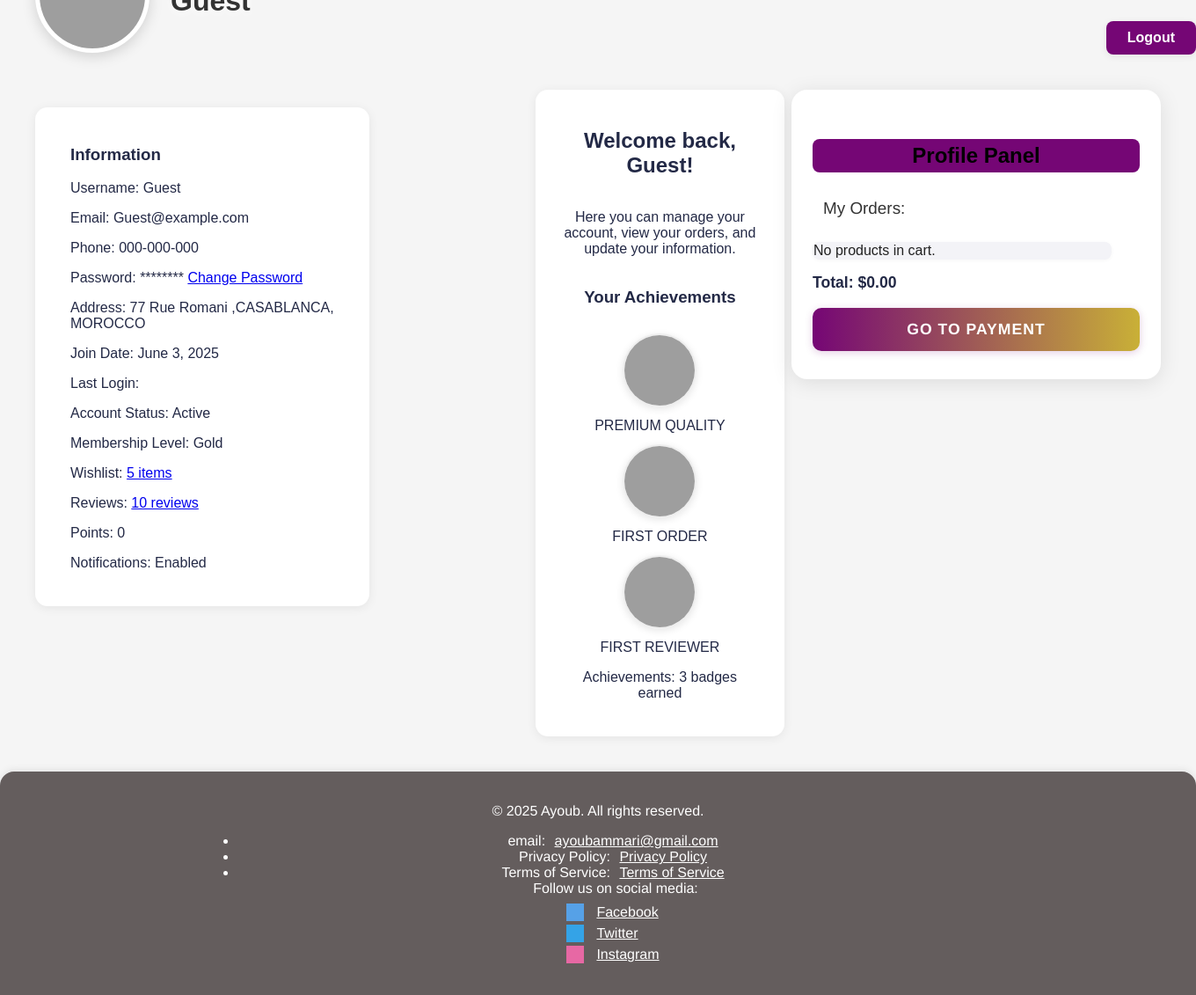
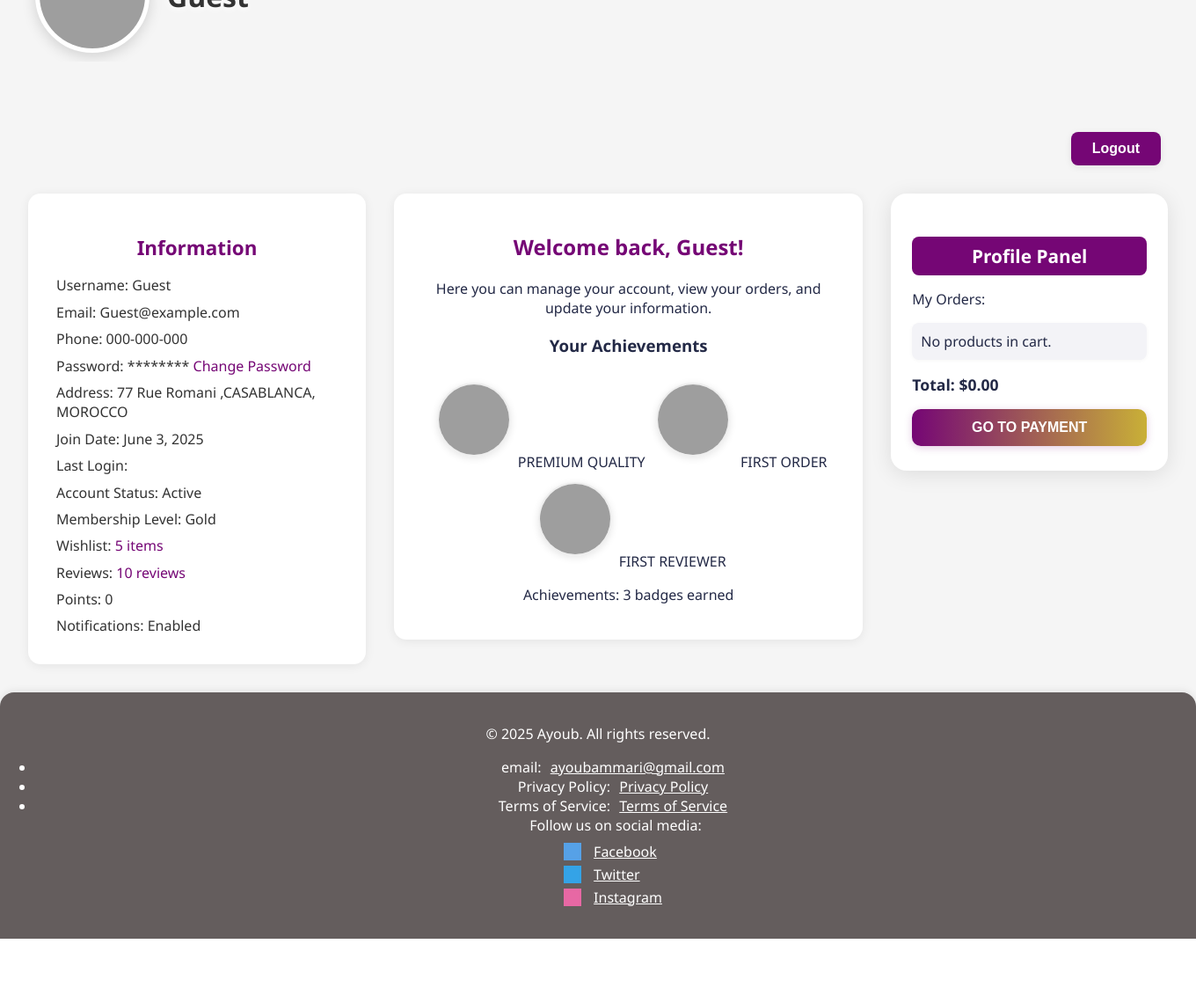
Before and after one commit to AMRayoub97/AMRshop-Front-End, a PHP site: template views/profile.html in a window 1360 px wide. Shown: the part 180-1311 px from the top of the page at 88% size. After the commit the page ends 1247 px from the top, so only its background shows below. Run offline with PHP 8.4, Linux system fonts and the light colour scheme; the template is opened without the code that fills it, so the values that code supplies are empty; grey boxes are pictures that could not be loaded.

Commit message:
fix profile.css devices

```diff
--- a/css/profile.css
+++ b/css/profile.css
@@ -1,39 +1,22 @@
+/* ======= BASE ======= */
 html, body {
     height: 100%;
     margin: 0;
     padding: 0;
+    font-family: 'Segoe UI', Arial, sans-serif;
+    background: #f5f5f5;
+    color: #232946;
+    box-sizing: border-box;
 }
-body {
-    min-height: 100vh;
-    display: flex;
-    flex-direction: column;
-    background: #f4f6fb;
-    color: #232946;
-    font-family: 'Segoe UI', Arial, sans-serif;
-}
-.main-content {
-    flex: 1;
-    display: flex;
-    flex-direction: row;
-    justify-content: flex-start; /* <-- changed from flex-end */
-    align-items: flex-start;
-    width: 100%;
-}
-#footer-placeholder, footer {
-    margin-top: auto;
-}
-body {
-            margin: 0;
-            padding: 0;
-            background: #f5f5f5;
-            font-family: Arial, sans-serif;
-        }
+
+/* ======= HEADER / BANNER ======= */
 .BAR {
     position: relative;
     width: 100%;
     height: 250px;
-            overflow: visible;
+    overflow: hidden;
 }
+
 .BAR .background img {
     width: 100%;
     height: 180px;
@@ -42,14 +25,16 @@ body {
     border-bottom-left-radius: 30px;
     border-bottom-right-radius: 30px;
 }
+
 .profile {
     position: absolute;
     left: 40px;
     top: 110px;
     display: flex;
     align-items: center;
-            z-index: 2;
+    gap: 20px;
 }
+
 .profile img {
     width: 120px;
     height: 120px;
@@ -59,217 +44,18 @@ body {
     object-fit: cover;
     background: #fff;
 }
+
 .profile h2 {
-            margin-left: 24px;
-            margin-top: 40px;
     font-size: 2em;
     color: #333;
     text-shadow: 0 2px 8px #fff;
 }
-         footer {
-            background-color: #645d5d;
-            padding: 20px 0;
-            text-align: center;
-            width: 100%;
-            color: #fff;
-            font-family: 'Franklin Gothic Medium', 'Arial Narrow', Arial, sans-serif;
-            font-size: 1em;
-            margin-top: auto; /* Pushes footer to bottom if content is short */
-            border-top-left-radius: 16px;
-            border-top-right-radius: 16px;
-            box-shadow: 0 -2px 8px rgba(0,0,0,0.08);
-        }
-        footer .footer-content {
-            max-width: 900px;
-            margin: 0 auto;
-            color: #fff;
-        }
-        footer a {
-            color: #fff;
-            text-decoration: underline;
-            margin: 0 6px;
-            transition: color 0.2s;
-        }
-        footer a:hover {
-            color: #aec4e4;
-        }
-        .panel {
-            width: 100%;
-            max-width: 420px;
-            min-width: 280px;
-            min-height: 250px;
-            background: #fff;
-            border-radius: 18px;
-            box-shadow: 0 4px 24px rgba(0,0,0,0.10);
-            padding: 32px 24px;
-            margin: 40px 40px 0 0;
-            display: flex;
-            flex-direction: column;
-            align-items: flex-start;
-            position: static;
-            box-sizing: border-box;
-        }
 
-        .panel-content {
-            width: 100%;
-        }
-        .panel-content h3 {
-            font-size: 1.5em;
-            margin-bottom: 16px;
-            color: #000000;
-            width: 100%;
-            text-align: center;
-            background-color: #750675;
-            height: 1cm;
-            line-height: 1cm;
-            border-radius: 8px;
-        }
-        .panel-content p {
-            font-size: 0.5cm;
-            font-family: 'Franklin Gothic Medium', 'Arial Narrow', Arial, sans-serif;
-            color: #333;
-            margin-bottom: 16px;
-            line-height: 1.5;
-            padding: 8px 12px;
-            border-radius: 8px;
-            align-items: center;
-        }
-        .panel-content img:hover {
-            transform: scale(2.05);
-            transition: transform 0.2s;
-        }
-        #orders-list {
-            width: 100%;
-            max-width: 100%;
-            margin: 0 auto;
-            padding: 0;
-            list-style: none;
-        }
-
-        #orders-list li {
-            display: flex;
-            align-items: center;
-            margin-bottom: 16px;
-            font-size: 1em;
-            color: #222;
-            background: #f3f3f7;
-            border-radius: 8px;
-            padding: 10px 14px;
-            box-shadow: 0 1px 4px rgba(0,0,0,0.04);
-            width: 100%;
-            min-width: 240px;
-            max-width: 100%;
-            box-sizing: border-box;
-        }
-
-        #orders-list img {
-            width: 48px;
-            height: 48px;
-            object-fit: cover;
-            border-radius: 10px;
-            margin-right: 12px;
-            vertical-align: middle;
-            box-shadow: 0 2px 8px rgba(0,0,0,0.10);
-            border: 2px solid #eee;
-        }
-
-        #orders-list li {
-            display: flex;
-            align-items: center;
-            margin-bottom: 16px;
-            font-size: 1em;
-            color: #222;
-            background: #f3f3f7;   /* Softer, lighter gray for better contrast */
-            border-radius: 8px;
-            padding: 1px 1px;
-            box-shadow: 0 1px 4px rgba(0,0,0,0.04);
-            width: 9cm;
-        }
-
-        .order-info {
-            display: flex;
-            flex-direction: column;
-            align-items: flex-start;
-            margin-right: 12px;
-        }
-        .order-info .quantity {
-            font-weight: bold;
-        }
-        .order-info .price {
-            color: #4787d6;
-            font-size: 0.95em;
-            margin-top: 2px;
-        }
-        .Information {
-    position: static;
-    margin-left: 40px;    /* align with the profile photo */
-    margin-top: 60px;     /* space below the photo */
-    background: #fff;
-    border-radius: 14px;
-    box-shadow: 0 2px 12px rgba(0,0,0,0.07);
-    padding: 24px 40px;
-    min-width: 220px;
-    max-width: 300px;
-}
-.content-layout {
-    display: flex;
-    flex-direction: row;
-    width: 100%;
-    flex: 1;
-}
-.left-side {
-    flex: 0 0 auto;
-    display: flex;
-    flex-direction: column;
-    align-items: flex-start;
-}
-.right-side {
-    flex: 1 1 0;
-    display: flex;
-    flex-direction: column;
-    align-items: flex-end;
-}
-.center-content {
-    flex: 1;
-    margin: 40px 0;
-    display: flex;
-    flex-direction: column;
-    align-items: center;
-    justify-content: flex-start;
-    min-width: 200px;
-    max-width: 600px;
-    background: #fff;
-    background-repeat: no-repeat;
-    background-size: contain;
-    background-position: center;
-    border-radius: 14px;
-    box-shadow: 0 2px 12px rgba(0,0,0,0.07);
-    padding: 24px 32px;
-    margin-left: 5cm;
-    margin-right: 40px;
-    text-align: center; /* Center images and text horizontally */
-}
-
-.center-content img {
-    width: 80px;
-    height: 80px;
-    object-fit: cover;
-    border-radius: 50%;
-    margin: 12px 8px;
-    box-shadow: 0 2px 8px rgba(0,0,0,0.10);
-    border: 2px solid #eee;
-    display: inline-block;
-    vertical-align: middle;
-}
+/* ======= LOGOUT BUTTON ======= */
 .logout-button {
-    width: 100%;
     display: flex;
     justify-content: flex-end;
-    align-items: center;
-    margin-top: 24px;
-    margin-bottom: 0;
-    position: relative;
-    z-index: 3;
+    margin: 80px 40px 0;
 }
 
 .logout-button button {
@@ -281,65 +67,254 @@ body {
     font-size: 1em;
     font-weight: bold;
     cursor: pointer;
+    box-shadow: 0 2px 8px rgba(0,0,0,0.08);
     transition: background 0.2s;
-    box-shadow: 0 2px 8px rgba(0,0,0,0.08);
 }
 
 .logout-button button:hover {
     background: #a03ea0;
 }
 
-.product-card {
-    background: #fff;
-    border: 2px solid #e3e8ee;
-    box-shadow: 0 4px 24px rgba(79,140,255,0.08);
-    border-radius: 20px;
+/* ======= CONTENT LAYOUT ======= */
+.content-layout {
+    display: flex;
+    flex-wrap: wrap;
+    justify-content: center;
+    align-items: flex-start;
+    gap: 2rem;
+    padding: 2rem;
+    width: 100%;
+    box-sizing: border-box;
 }
 
-.product-card h3 {
-    color: #4f8cff;
+/* ======= LEFT SIDE (INFORMATION) ======= */
+.Information {
+    background: #fff;
+    border-radius: 14px;
+    box-shadow: 0 2px 12px rgba(0,0,0,0.07);
+    padding: 24px 32px;
+    flex: 1 1 280px;
+    max-width: 320px;
 }
 
-.product-card p {
-    color: #6b7280;
+.Information h3 {
+    font-size: 1.4em;
+    text-align: center;
+    color: #750675;
+    margin-bottom: 1rem;
 }
 
-.product-card button {
-    background: #4f8cff;
-    color: #fff;
-    border: none;
-    border-radius: 8px;
-    transition: background 0.2s;
+.Information p {
+    margin: 8px 0;
+    color: #333;
+    line-height: 1.4;
 }
 
-.product-card button:hover {
-    background: #00c9a7;
-    color: #232946;
+.Information a {
+    color: #750675;
+    text-decoration: none;
 }
+
+.Information a:hover {
+    text-decoration: underline;
+}
+
+/* ======= CENTER CONTENT ======= */
+.center-content {
+    background: #fff;
+    border-radius: 14px;
+    box-shadow: 0 2px 12px rgba(0,0,0,0.07);
+    padding: 24px 32px;
+    flex: 2 1 400px;
+    max-width: 600px;
+    text-align: center;
+}
+
+.center-content h2 {
+    color: #750675;
+}
+
+.center-content img {
+    width: 80px;
+    height: 80px;
+    object-fit: cover;
+    border-radius: 50%;
+    margin: 12px 8px;
+    box-shadow: 0 2px 8px rgba(0,0,0,0.10);
+    border: 2px solid #eee;
+    transition: transform 0.2s;
+}
+
+.center-content img:hover {
+    transform: scale(1.15);
+}
+
+/* ======= RIGHT SIDE (PANEL) ======= */
+.right-side {
+    flex: 1 1 280px;
+    max-width: 400px;
+}
+
+.panel {
+    background: #fff;
+    border-radius: 18px;
+    box-shadow: 0 4px 24px rgba(0,0,0,0.10);
+    padding: 28px 24px;
+    box-sizing: border-box;
+}
+
+.panel-content h3 {
+    font-size: 1.3em;
+    margin-bottom: 16px;
+    color: #fff;
+    background-color: #750675;
+    border-radius: 8px;
+    text-align: center;
+    padding: 0.5rem;
+}
+
+#orders-list {
+    list-style: none;
+    padding: 0;
+    margin: 0;
+}
+
+#orders-list li {
+    display: flex;
+    align-items: center;
+    background: #f3f3f7;
+    border-radius: 8px;
+    padding: 10px;
+    margin-bottom: 10px;
+    box-shadow: 0 1px 4px rgba(0,0,0,0.04);
+}
+
+#orders-list img {
+    width: 48px;
+    height: 48px;
+    border-radius: 10px;
+    margin-right: 12px;
+}
+
 .panel-btn {
     width: 100%;
-    padding: 14px 0;
-    margin-top: 18px;
+    padding: 12px 0;
+    margin-top: 16px;
     background: linear-gradient(90deg, #750675 0%, #c9b037 100%);
     color: #fff;
     border: none;
     border-radius: 10px;
-    font-size: 1.1em;
-    font-family: 'Franklin Gothic Medium', 'Arial Narrow', Arial, sans-serif;
+    font-size: 1em;
     font-weight: bold;
-    letter-spacing: 1px;
     cursor: pointer;
     box-shadow: 0 2px 10px #75067533;
-    transition: background 0.2s, color 0.2s, box-shadow 0.2s, transform 0.18s;
-    display: flex;
-    align-items: center;
-    justify-content: center;
-    gap: 8px;
+    transition: all 0.2s;
 }
 
 .panel-btn:hover {
     background: linear-gradient(90deg, #c9b037 0%, #750675 100%);
     color: #181818;
-    box-shadow: 0 4px 18px #c9b03755;
     transform: scale(1.04);
 }
+
+/* ======= FOOTER ======= */
+footer {
+    background-color: #645d5d;
+    padding: 20px 0;
+    text-align: center;
+    color: #fff;
+    font-size: 1em;
+    border-top-left-radius: 16px;
+    border-top-right-radius: 16px;
+    box-shadow: 0 -2px 8px rgba(0,0,0,0.08);
+}
+
+footer a {
+    color: #fff;
+    text-decoration: underline;
+    margin: 0 6px;
+    transition: color 0.2s;
+}
+
+footer a:hover {
+    color: #aec4e4;
+}
+
+/* ======= RESPONSIVE ======= */
+
+/* Tablets */
+@media (max-width: 1024px) {
+    .profile {
+        left: 50%;
+        top: 100px;
+        transform: translateX(-50%);
+    }
+
+    .logout-button {
+        justify-content: center;
+        margin: 100px 0 0;
+    }
+
+    .content-layout {
+        flex-direction: column;
+        align-items: center;
+        padding: 1.5rem;
+    }
+
+    .Information,
+    .center-content,
+    .right-side {
+        max-width: 90%;
+    }
+}
+
+/* Móviles */
+@media (max-width: 600px) {
+    .BAR {
+        height: 200px;
+    }
+
+    .BAR .background img {
+        height: 140px;
+    }
+
+    .profile {
+        top: 80px;
+        flex-direction: column;
+        align-items: center;
+        gap: 8px;
+        left: 50%;
+        transform: translateX(-50%);
+    }
+
+    .profile img {
+        width: 90px;
+        height: 90px;
+    }
+
+    .profile h2 {
+        font-size: 1.3em;
+    }
+
+    .logout-button button {
+        font-size: 0.9em;
+        padding: 8px 18px;
+    }
+
+    .Information,
+    .center-content,
+    .right-side {
+        width: 100%;
+        padding: 16px;
+        margin: 0;
+    }
+
+    .center-content img {
+        width: 60px;
+        height: 60px;
+    }
+
+    .content-layout {
+        gap: 1rem;
+    }
+}
```
Lines whose indentation alone changed are shown as unchanged.
